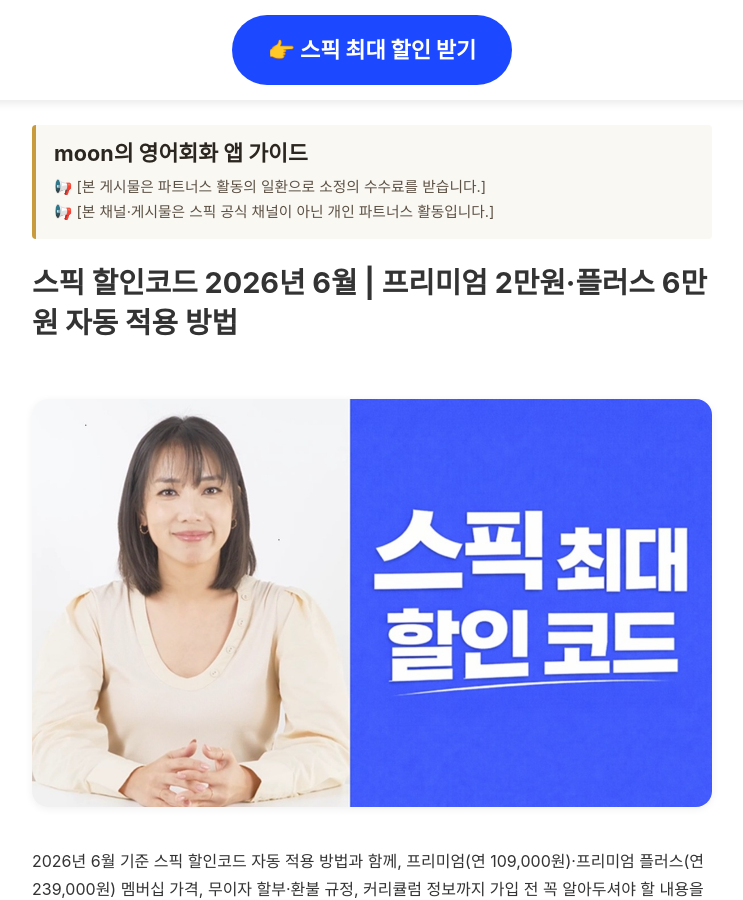
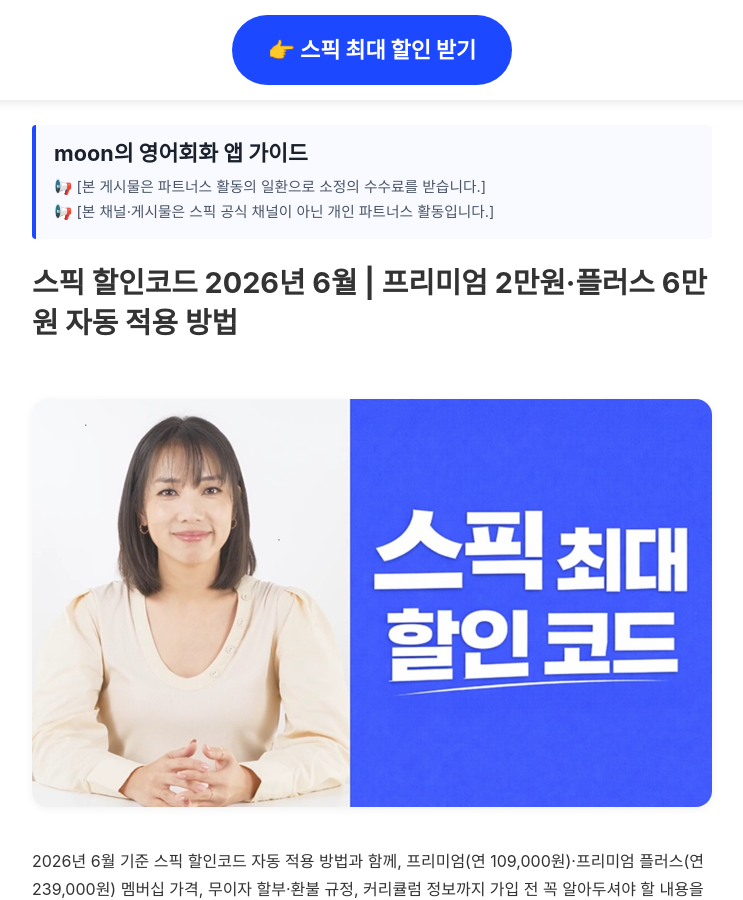
Before and after one commit to kjsjdw/speak_event_page, a Jekyll site: the page built from content/main-page-content.md, in a window 1280 px wide and 900 px high. Shown: the whole window, without its empty margins (268-1011 px from the left). Built offline with Jekyll 4.4.1, drawn with Linux system fonts in a browser that asks for light colours; some web fonts are replaced.

Commit message:
Match disclaimer banner color to TOC palette
Co-Authored-By: Claude Opus 4.7 <noreply@anthropic.com>

```diff
--- a/_layouts/default.html
+++ b/_layouts/default.html
@@ -28,8 +28,8 @@ wcs_do();
   </div>
 
   <main id="content" class="container">
-    <div class="partner-disclaimer" style="background-color: #faf8f3; border-left: 4px solid #c89c3c; padding: 14px 18px; margin: 0 0 24px 0; font-size: 0.92rem; line-height: 1.7; color: #5c5145; border-radius: 4px;">
-      <strong style="display: block; margin-bottom: 8px; font-size: 1.35rem; line-height: 1.3; color: #2c2620; white-space: nowrap;">moon의 영어회화 앱 가이드</strong>
+    <div class="partner-disclaimer" style="background-color: #f8faff; border-left: 4px solid #1c49ff; padding: 14px 18px; margin: 0 0 24px 0; font-size: 0.92rem; line-height: 1.7; color: #4a5568; border-radius: 4px;">
+      <strong style="display: block; margin-bottom: 8px; font-size: 1.35rem; line-height: 1.3; color: #1a202c; white-space: nowrap;">moon의 영어회화 앱 가이드</strong>
       📢 [본 게시물은 파트너스 활동의 일환으로 소정의 수수료를 받습니다.]<br>
       📢 [본 채널·게시물은 스픽 공식 채널이 아닌 개인 파트너스 활동입니다.]
     </div>
```
